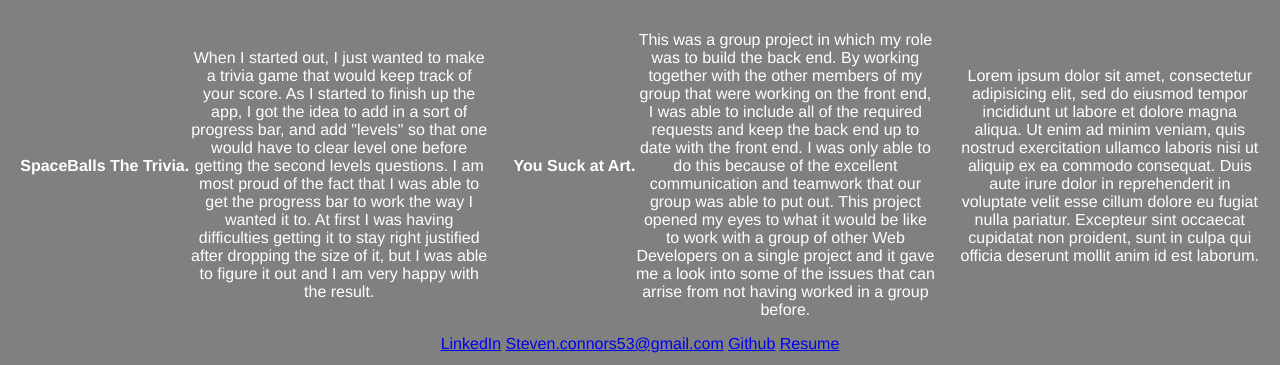
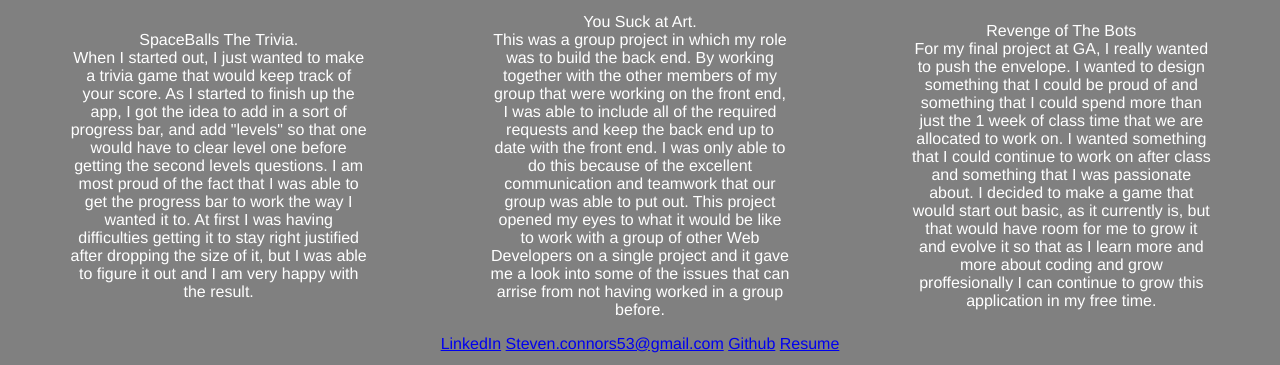
Before and after one commit to StevenC53/StevenC53.github.io, a plain HTML site: page index.html in a window 1280 px wide. Shown: the part 435-800 px from the top of the page. Drawn offline with Linux system fonts and the light colour scheme.

Commit message:
text for project 4

```diff
--- a/index.html
+++ b/index.html
@@ -20,15 +20,9 @@
       </a>
     </div>
     <div>
-      <div>
-        <p class="title">SpaceBalls The Trivia.  </p><p><br>When I started out, I just wanted to make a trivia game that would keep track of your score. As I started to finish up the app, I got the idea to add in a sort of progress bar, and add "levels" so that one would have to clear level one before getting the second levels questions. I am most proud of the fact that I was able to get the progress bar to work the way I wanted it to. At first I was having difficulties getting it to stay right justified after dropping the size of it, but I was able to figure it out and I am very happy with the result.</p>
-      </div>
-      <div>
-        <p class="title">You Suck at Art. </p><p><br>This was a group project in which my role was to build the back end.  By working together with the other members of my group that were working on the front end, I was able to include all of the required requests and keep the back end up to date with the front end.  I was only able to do this because of the excellent communication and teamwork that our group was able to put out.  This project opened my eyes to what it would be like to work with a group of other Web Developers on a single project and it gave me a look into some of the issues that can arrise from not having worked in a group before.</p>
-      </div>
-      <div>
-        <p>Lorem ipsum dolor sit amet, consectetur adipisicing elit, sed do eiusmod tempor incididunt ut labore et dolore magna aliqua. Ut enim ad minim veniam, quis nostrud exercitation ullamco laboris nisi ut aliquip ex ea commodo consequat. Duis aute irure dolor in reprehenderit in voluptate velit esse cillum dolore eu fugiat nulla pariatur. Excepteur sint occaecat cupidatat non proident, sunt in culpa qui officia deserunt mollit anim id est laborum.</p>
-      </div>
+      <p>SpaceBalls The Trivia.  <br>When I started out, I just wanted to make a trivia game that would keep track of your score. As I started to finish up the app, I got the idea to add in a sort of progress bar, and add "levels" so that one would have to clear level one before getting the second levels questions. I am most proud of the fact that I was able to get the progress bar to work the way I wanted it to. At first I was having difficulties getting it to stay right justified after dropping the size of it, but I was able to figure it out and I am very happy with the result.</p>
+      <p>You Suck at Art. <br>This was a group project in which my role was to build the back end.  By working together with the other members of my group that were working on the front end, I was able to include all of the required requests and keep the back end up to date with the front end.  I was only able to do this because of the excellent communication and teamwork that our group was able to put out.  This project opened my eyes to what it would be like to work with a group of other Web Developers on a single project and it gave me a look into some of the issues that can arrise from not having worked in a group before.</p>
+      <p>Revenge of The Bots <br>For my final project at GA, I really wanted to push the envelope.  I wanted to design something that I could be proud of and something that I could spend more than just the 1 week of class time that we are allocated to work on.  I wanted something that I could continue to work on after class and something that I was passionate about. I decided to make a game that would start out basic, as it currently is, but that would have room for me to grow it and evolve it so that as I learn more and more about coding and grow proffesionally I can continue to grow this application in my free time.</p>
     </div>
     <footer>
       <a href="https://www.linkedin.com/in/steven-connors53/">LinkedIn</a>
```
